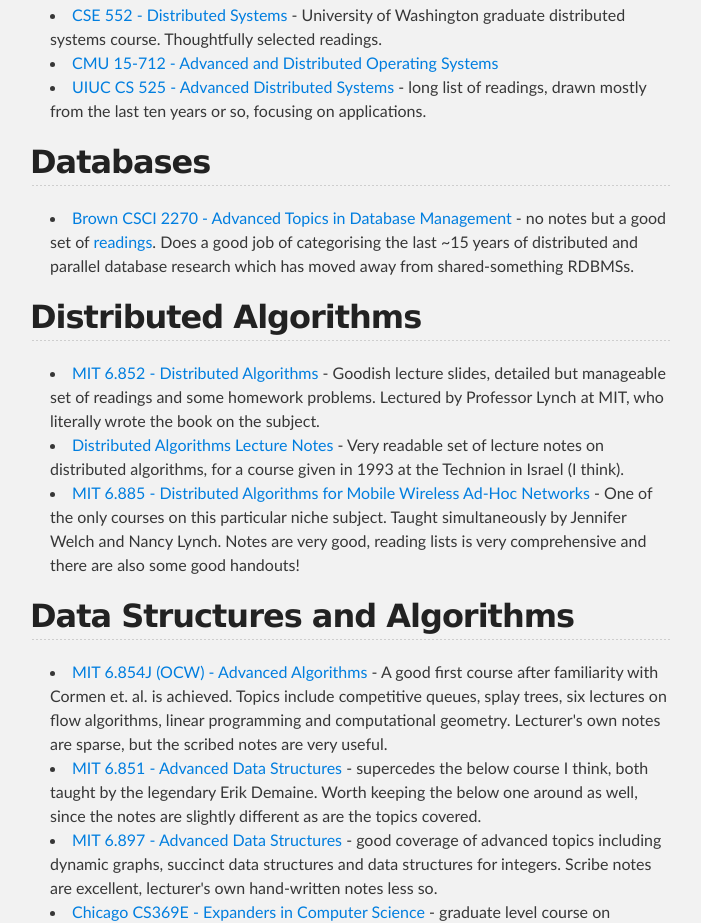
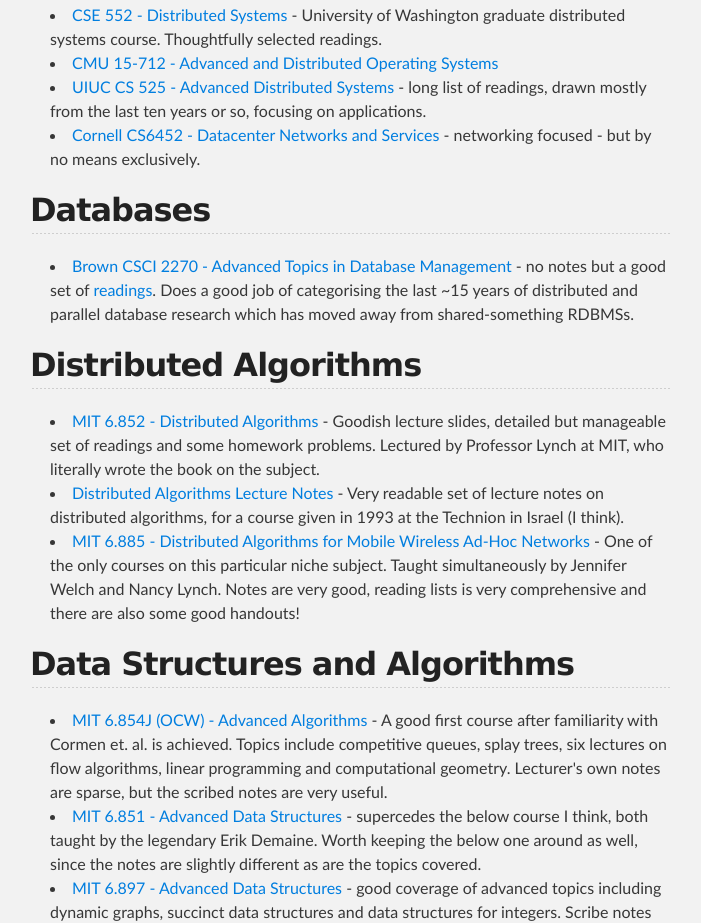
Before and after one commit to henryr/distributed-systems-readings, a plain HTML site: page index.html in a window 1280 px wide. Shown: the part 827-1750 px from the top of the page, without its empty margins (290-991 px from the left). Drawn offline with Linux system fonts and the light colour scheme.

Commit message:
Add CS6452

```diff
--- a/index.html
+++ b/index.html
@@ -38,6 +38,7 @@
 <li><a href="http://www.cs.washington.edu/education/courses/552/07sp/">CSE 552 - Distributed Systems</a> - University of Washington graduate distributed systems course. Thoughtfully selected readings.</li>
 <li><a href='http://www.cs.cmu.edu/~15712/'>CMU 15-712 - Advanced and Distributed Operating Systems</a></li>
 <li><a href='http://www.cs.uiuc.edu/class/sp09/cs525/sched.htm'>UIUC CS 525 - Advanced Distributed Systems</a> - long list of readings, drawn mostly from the last ten years or so, focusing on applications.</li>
+<li><a href="http://www.cs.cornell.edu/courses/cs6452/2012sp/lectures.php">Cornell CS6452 - Datacenter Networks and Services</a> - networking focused - but by no means exclusively.
 </ul>
 
 <h2>Databases</h2>
```
